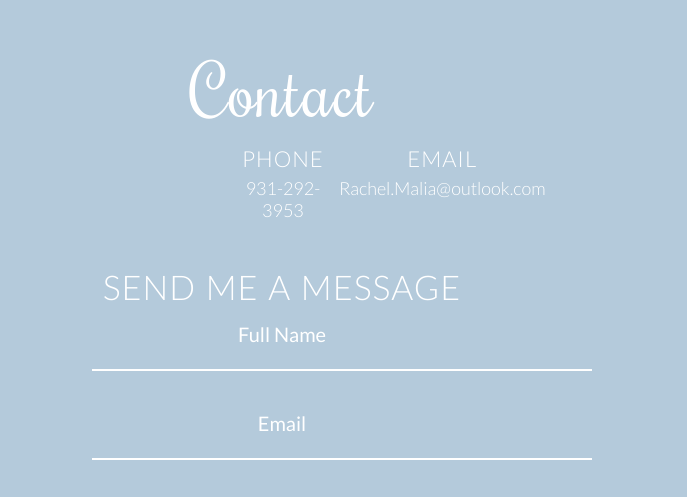
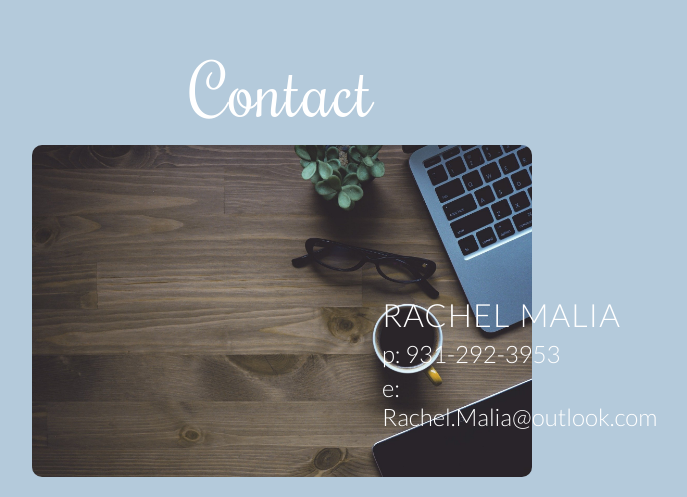
Before and after one commit to rachelhays/rm-portfolio, a plain HTML site: page contact.html in a window 1280 px wide. Shown: the part 260-757 px from the top of the page, without its empty margins (358-1045 px from the left). Drawn offline with Linux system fonts and the light colour scheme.

Commit message:
contact page styling updates

```diff
--- a/contact.html
+++ b/contact.html
@@ -50,17 +50,13 @@
 
         <h1>Contact</h1>
 
-        <div class="contact-info-grid">
-
-            <div class="contact-info-grid-item">
-                <h3>Phone</h3>
-                <p>931-292-3953</p>
-             </div>
-
-            <div class="contact-info-grid-item">
-                <h3>Email</h3>
-                <p>Rachel.Malia@outlook.com</p>
-             </div>
+        <div class="contact-box">
+            <img src="css/img/workspace.jpg" class="contact-pic" alt="workspace">
+            <div class="contact-textbox">
+                <h3>Rachel Malia</h3>
+                <p>p: 931-292-3953</p>
+                <p>e: Rachel.Malia@outlook.com</p>
+            </div>
 
         </div>
 
--- a/css/style.css
+++ b/css/style.css
@@ -599,6 +599,7 @@ footer {
     color: #fff;
     text-align: center;
     margin-top: 50px;
+    align-items: center;
 }
 
 .contact-main h1 {
@@ -607,16 +608,32 @@ footer {
     text-transform: none;
 }
 
-.contact-info-grid {
-    display: grid;
-    grid-template-columns: 1fr 1fr;
-    grid-gap: 15px;
+.contact-box {
+    position: relative;
     text-align: center;
-    margin: 0 600px;
+    color: #fff;
+    margin: 0 250px;
 }
 
-.contact-info-grid-item {
-    text-align: center;
+.contact-pic {
+    width: 500px;
+    align-items: center;
+    border-radius: 10px;
+}
+
+.contact-textbox {
+   position: absolute;
+   text-align: left;
+   top: 150px;
+   left: 490px;
+}
+
+.contact-textbox h3 {
+    font-size: 32px;
+}
+
+.contact-textbox p {
+    font-size: 24px;
 }
 
 .contact-form {
```
Also changed, not shown: css/img/workspace.jpg (added).
